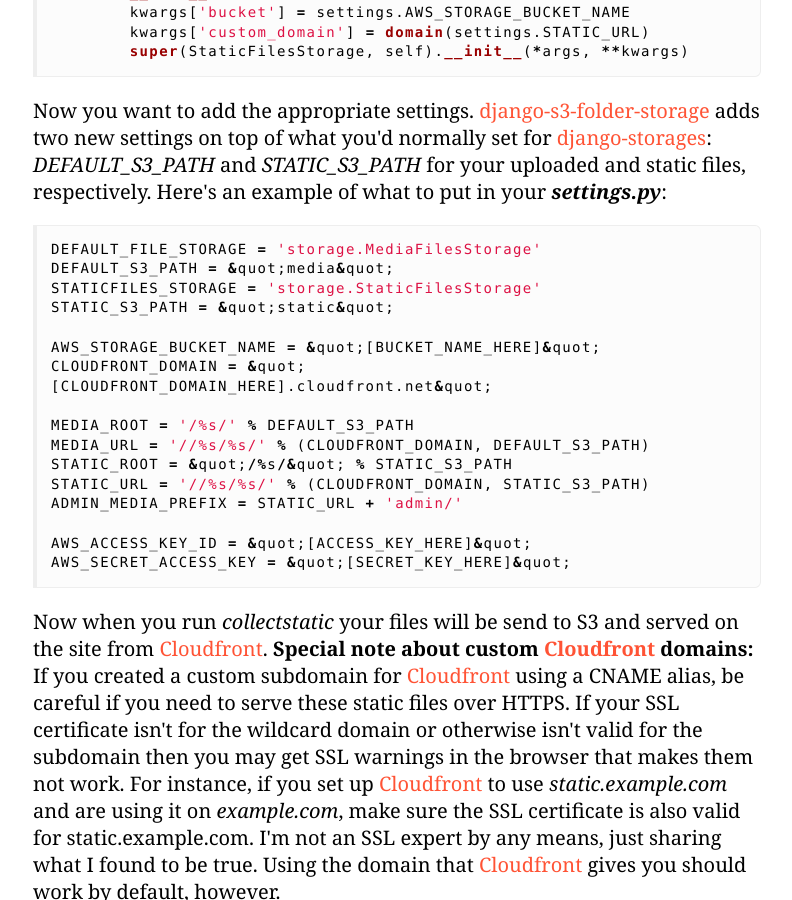
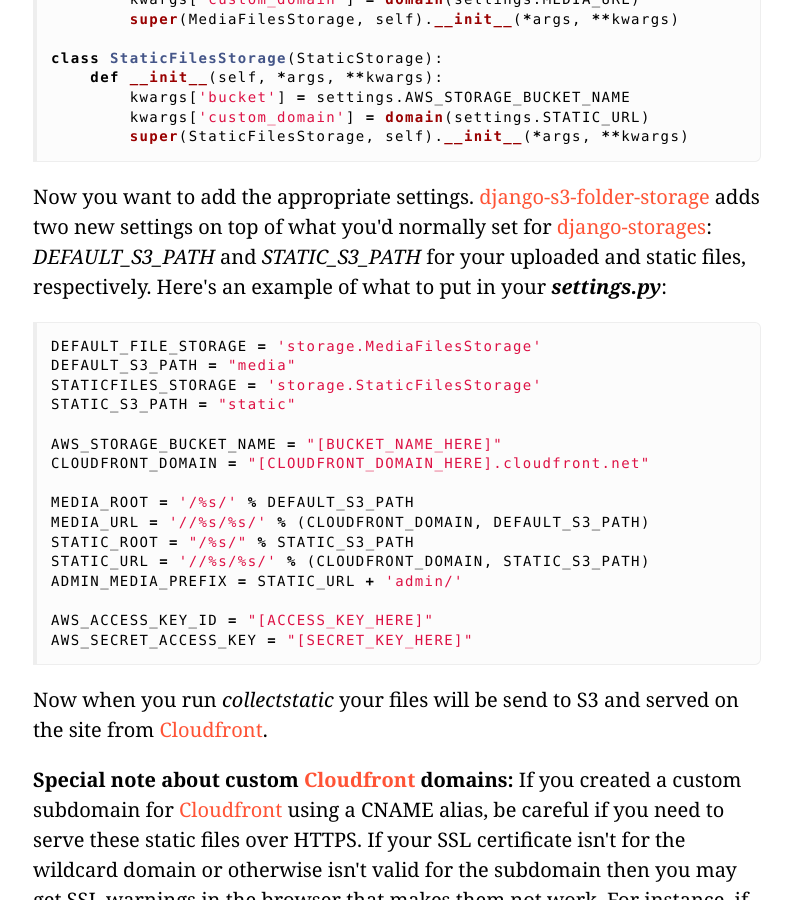
Before and after one commit to jonathandean/jonathandean.github.io, a Jekyll site: the page built from _posts/2012-09-18-s3-and-cloudfront-for-static-and-uploaded-files-on-django-works-on-heroku.html, in a window 1280 px wide and 900 px high, scrolled down 1483 px. Shown: the whole window, without its empty margins (243-1035 px from the left). Built offline with Jekyll 4.4.1, drawn with Linux system fonts in a browser that asks for light colours; some of the changed text lies outside the part shown.

Commit message:
format post with proper html

```diff
--- a/_posts/2012-09-18-s3-and-cloudfront-for-static-and-uploaded-files-on-django-works-on-heroku.html
+++ b/_posts/2012-09-18-s3-and-cloudfront-for-static-and-uploaded-files-on-django-works-on-heroku.html
@@ -38,7 +30,7 @@
 )
 {% endhighlight %}
 
-We are going to make two simple custom storage classes that extend the ones <a title="django-s3-folder-storage" href="http://pypi.python.org/pypi/django-s3-folder-storage">django-s3-folder-storage</a> gives you. Make a new file (here we'll call it <em><strong>storage.py</strong></em>) with the following:
+<p>We are going to make two simple custom storage classes that extend the ones <a title="django-s3-folder-storage" href="http://pypi.python.org/pypi/django-s3-folder-storage">django-s3-folder-storage</a> gives you. Make a new file (here we'll call it <em><strong>storage.py</strong></em>) with the following:</p>
 
 {% highlight python %}
 import urlparse
@@ -61,27 +53,27 @@
         super(StaticFilesStorage, self).__init__(*args, **kwargs)
 {% endhighlight %}
 
-Now you want to add the appropriate settings. <a title="django-s3-folder-storage" href="http://pypi.python.org/pypi/django-s3-folder-storage">django-s3-folder-storage</a> adds two new settings on top of what you'd normally set for <a title="django-storages" href="http://pypi.python.org/pypi/django-storages">django-storages</a>: <em>DEFAULT_S3_PATH</em> and <em>STATIC_S3_PATH</em> for your uploaded and static files, respectively. Here's an example of what to put in your <em><strong>settings.py</strong></em>:
+<p>Now you want to add the appropriate settings. <a title="django-s3-folder-storage" href="http://pypi.python.org/pypi/django-s3-folder-storage">django-s3-folder-storage</a> adds two new settings on top of what you'd normally set for <a title="django-storages" href="http://pypi.python.org/pypi/django-storages">django-storages</a>: <em>DEFAULT_S3_PATH</em> and <em>STATIC_S3_PATH</em> for your uploaded and static files, respectively. Here's an example of what to put in your <em><strong>settings.py</strong></em>:</p>
 
 {% highlight python %}
 DEFAULT_FILE_STORAGE = 'storage.MediaFilesStorage'
-DEFAULT_S3_PATH = &quot;media&quot;
+DEFAULT_S3_PATH = "media"
 STATICFILES_STORAGE = 'storage.StaticFilesStorage'
-STATIC_S3_PATH = &quot;static&quot;
+STATIC_S3_PATH = "static"
 
-AWS_STORAGE_BUCKET_NAME = &quot;[BUCKET_NAME_HERE]&quot;
-CLOUDFRONT_DOMAIN = &quot;[CLOUDFRONT_DOMAIN_HERE].cloudfront.net&quot;
+AWS_STORAGE_BUCKET_NAME = "[BUCKET_NAME_HERE]"
+CLOUDFRONT_DOMAIN = "[CLOUDFRONT_DOMAIN_HERE].cloudfront.net"
 
 MEDIA_ROOT = '/%s/' % DEFAULT_S3_PATH
 MEDIA_URL = '//%s/%s/' % (CLOUDFRONT_DOMAIN, DEFAULT_S3_PATH)
-STATIC_ROOT = &quot;/%s/&quot; % STATIC_S3_PATH
+STATIC_ROOT = "/%s/" % STATIC_S3_PATH
 STATIC_URL = '//%s/%s/' % (CLOUDFRONT_DOMAIN, STATIC_S3_PATH)
 ADMIN_MEDIA_PREFIX = STATIC_URL + 'admin/'
 
-AWS_ACCESS_KEY_ID = &quot;[ACCESS_KEY_HERE]&quot;
-AWS_SECRET_ACCESS_KEY = &quot;[SECRET_KEY_HERE]&quot;
+AWS_ACCESS_KEY_ID = "[ACCESS_KEY_HERE]"
+AWS_SECRET_ACCESS_KEY = "[SECRET_KEY_HERE]"
 {% endhighlight %}
 
-Now when you run <em>collectstatic</em> your files will be send to S3 and served on the site from <a title="AWS Cloudfront" href="http://aws.amazon.com/cloudfront/">Cloudfront</a>.
+<p>Now when you run <em>collectstatic</em> your files will be send to S3 and served on the site from <a title="AWS Cloudfront" href="http://aws.amazon.com/cloudfront/">Cloudfront</a>.</p>
 
-<strong>Special note about custom <a title="AWS Cloudfront" href="http://aws.amazon.com/cloudfront/">Cloudfront</a> domains:</strong> If you created a custom subdomain for <a title="AWS Cloudfront" href="http://aws.amazon.com/cloudfront/">Cloudfront</a> using a CNAME alias, be careful if you need to serve these static files over HTTPS. If your SSL certificate isn't for the wildcard domain or otherwise isn't valid for the subdomain then you may get SSL warnings in the browser that makes them not work. For instance, if you set up <a title="AWS Cloudfront" href="http://aws.amazon.com/cloudfront/">Cloudfront</a> to use <em>static.example.com</em> and are using it on <em>example.com</em>, make sure the SSL certificate is also valid for static.example.com. I'm not an SSL expert by any means, just sharing what I found to be true. Using the domain that <a title="AWS Cloudfront" href="http://aws.amazon.com/cloudfront/">Cloudfront</a> gives you should work by default, however.
+<p><strong>Special note about custom <a title="AWS Cloudfront" href="http://aws.amazon.com/cloudfront/">Cloudfront</a> domains:</strong> If you created a custom subdomain for <a title="AWS Cloudfront" href="http://aws.amazon.com/cloudfront/">Cloudfront</a> using a CNAME alias, be careful if you need to serve these static files over HTTPS. If your SSL certificate isn't for the wildcard domain or otherwise isn't valid for the subdomain then you may get SSL warnings in the browser that makes them not work. For instance, if you set up <a title="AWS Cloudfront" href="http://aws.amazon.com/cloudfront/">Cloudfront</a> to use <em>static.example.com</em> and are using it on <em>example.com</em>, make sure the SSL certificate is also valid for static.example.com. I'm not an SSL expert by any means, just sharing what I found to be true. Using the domain that <a title="AWS Cloudfront" href="http://aws.amazon.com/cloudfront/">Cloudfront</a> gives you should work by default, however.</p>
```
Also changed, not shown: other parts of _posts/2012-09-18-s3-and-cloudfront-for-static-and-uploaded-files-on-django-works-on-heroku.html (+3 -11 lines).
